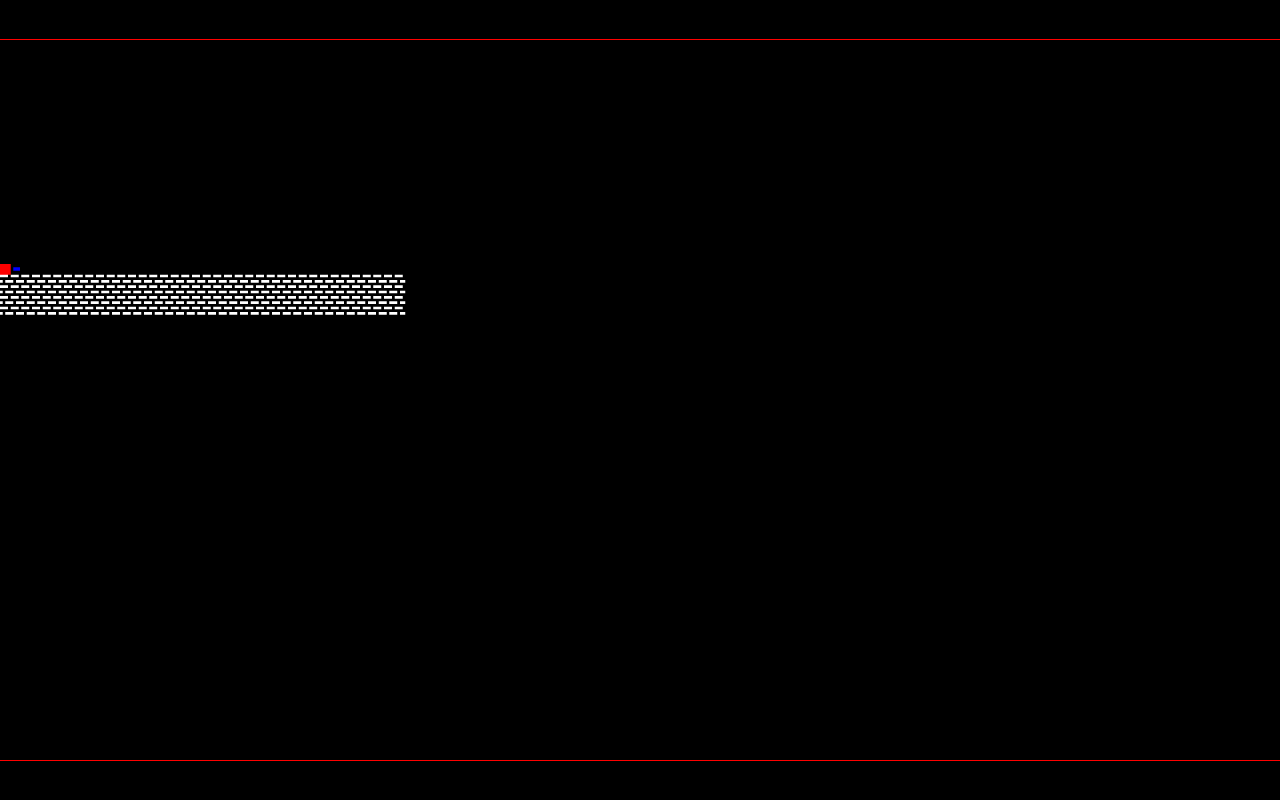
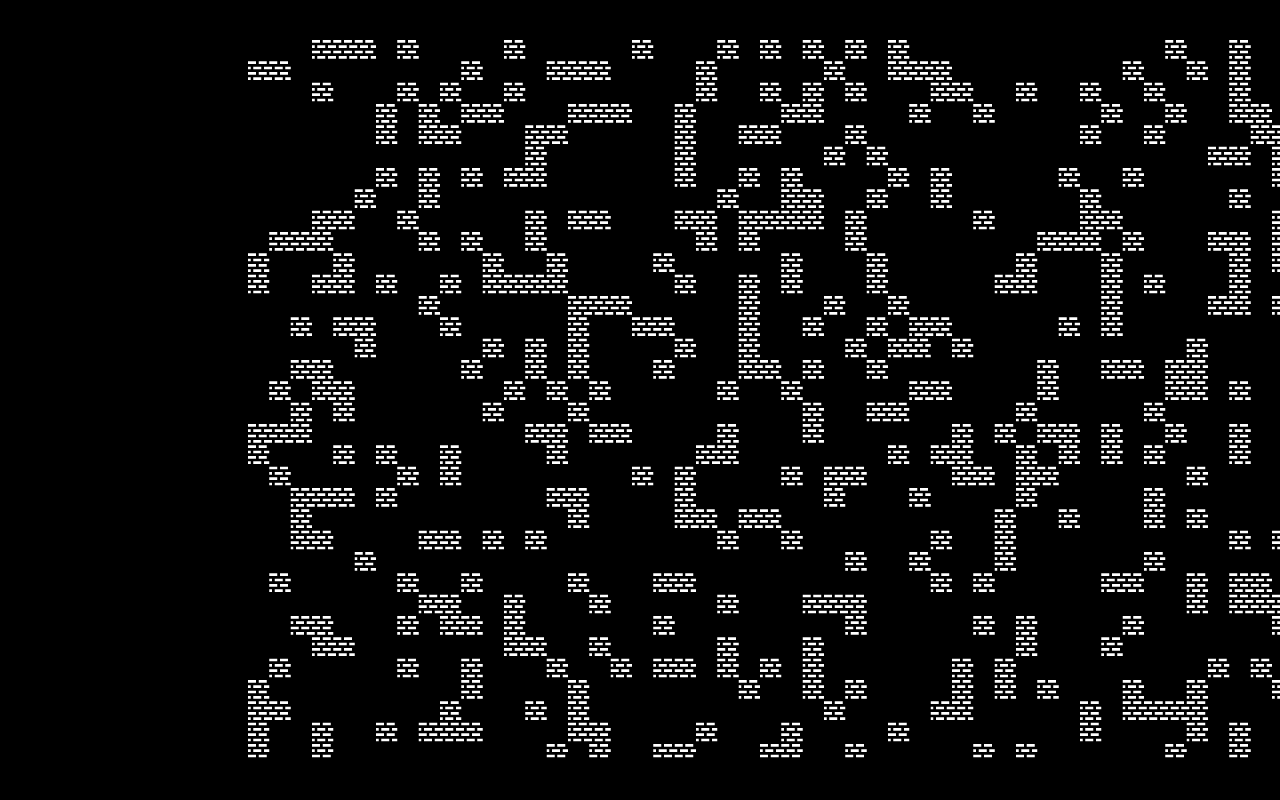
Before and after one commit to Hude06/JS13K, a plain HTML site: page index.html in a window 1280 px wide. Drawn offline with Linux system fonts and the light colour scheme; animation ran at ten frames a second.

Commit message:
Adding Levels and generation still working on collision

```diff
--- a/globals.js
+++ b/globals.js
@@ -2,11 +2,12 @@ export class Globals {
     constructor() {
         this.currentKey = new Map();
         this.blocks = [];
-        this.SCROLLX = 0;
+        this.SCROLLX = 100;
         this.SCROLLY = 0;
         this.canvas = document.getElementById("canvas");
         this.ctx = this.canvas.getContext("2d");
         this.bullets = [];
         this.mouseClicked = false
+        this.BLOCKSIZE = 32;
     }
 }
--- a/level.js
+++ b/level.js
@@ -26,16 +26,17 @@ export class Level {
     this.x = 1;
     this.y = 1;
   }
+
   init() {
+    this.height = this.level.length;
+    this.width = this.level[0].length;
+
     for (let i = 0; i < this.level.length; i++) {
       for (let w = 0; w < this.level[i].length; w++) {
         let block = this.level[i][w];
         this.x = w;
         this.y = i;
-          this.width = this.level.length;
-          this.height = this.level[i].length;
-          this.blocks.push(new Block(this.x*BLOCKSIZE, this.y*BLOCKSIZE,block));
-
+        this.blocks.push(new Block(this.x * BLOCKSIZE, this.y * BLOCKSIZE, block));
       }
     }
   }
--- a/main.js
+++ b/main.js
@@ -4,6 +4,8 @@ import {Globals} from './globals.js';
 import { ParticleEngine } from './particalEngine.js';
 export let globals = new Globals();
 let player = new Player();
+let LevelWIDTH = 50
+let LevelHEIGHT = 40
 globals.canvas.addEventListener("mousedown", (_) => {
     globals.mouseClicked = true;
 })
@@ -17,23 +19,22 @@ const particleEngine = new ParticleEngine(globals.ctx, {
     duration: 0.25 // 2 seconds
 });
 
-let GameLevel1 = [
-  [0, 0, 0, 0, 0, 0, 0, 0, 0, 0],
-  [0, 0, 0, 0, 0, 0, 0, 0, 0, 0],
-  [0, 0, 0, 0, 0, 0, 0, 0, 0, 0],
-  [0, 0, 0, 0, 0, 0, 0, 0, 0, 0],
-  [0, 0, 0, 0, 0, 0, 0, 0, 0, 0],
-  [0, 0, 0, 0, 0, 0, 0, 0, 0, 0],
-  [0, 0, 0, 0, 0, 0, 0, 0, 0, 0],
-  [0, 0, 0, 0, 0, 0, 0, 0, 0, 0],
-  [0, 0, 0, 0, 0, 0, 0, 0, 0, 0],
-  [0, 0, 0, 0, 0, 0, 0, 0, 0, 0],
-  [0, 0, 0, 0, 0, 0, 0, 0, 0, 0, 0, 0, 0, 0, 0, 0, 0, 0, 0,],
-  [1, 1, 1, 1, 1, 1, 1, 1, 1, 1, 1, 1, 1, 1, 1, 1, 1, 1, 1,],
-  [1, 1, 1, 1, 1, 1, 1, 1, 1, 1, 1, 1, 1, 1, 1, 1, 1, 1, 1,],
-];
+function CreateGameLevel(LevelHEIGHT, LevelWIDTH) {
+    let GameLevel1 = [];
 
-let level1 = new Level(globals.blocks, GameLevel1);
+    for (let i = 0; i < LevelHEIGHT; i++) {
+        const row = [];
+        for (let j = 0; j < LevelWIDTH; j++) {
+            let rando = Math.floor(Math.random() * 4);
+            row.push(rando);
+        }
+        GameLevel1.push(row);
+    }
+
+
+    return GameLevel1; // Return the generated level data
+}
+let level1 = new Level(globals.blocks, CreateGameLevel(LevelHEIGHT, LevelWIDTH));
 function keyboardInit() {
     window.addEventListener("keydown", (e) => {
         globals.currentKey.set(e.key, true);
@@ -44,24 +45,28 @@ function keyboardInit() {
 }
 
 function loop() {
-    globals.ctx.clearRect(0, 0, canvas.width, canvas.height);
     globals.ctx.fillStyle = "black";
     globals.ctx.fillRect(0,0,canvas.width,canvas.height);
+    globals.ctx.save()
+    globals.ctx.translate(-globals.SCROLLX, -globals.SCROLLY);
     particleEngine.update(0.01);
+    player.update(globals.currentKey,globals.blocks);
+    //DRAWING
     particleEngine.draw();
-
+    globals.bullets.forEach(bullet => {
+        bullet.update(globals.ctx);
+    });
     for (let i = 0; i < globals.blocks.length; i++) {
         globals.blocks[i].draw(globals.ctx);
     }
-    globals.bullets.forEach(bullet => {
-        bullet.update(globals.ctx);
-    });
     player.draw(globals.ctx,particleEngine);
-    player.update(globals.currentKey,globals.blocks);
+    globals.SCROLLX = player.bounds.x - canvas.width/2;
+    globals.ctx.restore();
     requestAnimationFrame(loop);
 }
 function init() {
     level1.init();
+    player.init();
     keyboardInit();
     loop();
 }
--- a/player.js
+++ b/player.js
@@ -22,7 +22,7 @@ class Bullet {
 }
 export class Player {
     constructor() {
-        this.bounds = new Rect(0, 0, 16, 16);
+        this.bounds = new Rect(1000, 0, 16, 16);
         this.gravity = 0.27;
         this.velocity = 0;
         this.speed = 3;
@@ -35,6 +35,42 @@ export class Player {
         this.ableToShoot = true;
         this.timeLeft = 0;
         this.KnockBack = 50;
+        this.velocityX = 0;
+        this.collidingDirection = '';
+    }
+    init() {
+        console.log("Blocks Are", globals.blocks);
+        const maxAttempts = 10;
+        let attempts = 0;
+        let intersect = true;
+
+        while (attempts < maxAttempts && intersect) {
+            // Generate random values for x and y between 100 and 1099
+            let randomX = Math.floor(Math.random() * 1000) + 100;
+            let randomY = Math.floor(Math.random() * 1000) + 100;
+            this.bounds.x = randomX;
+            this.bounds.y = randomY;
+
+            intersect = false;
+            // Iterate through the 2D array
+            for (let i = 0; i < globals.blocks.length; i++) {
+                for (let j = 0; j < globals.blocks[i].length; j++) {
+                    if (this.bounds.intersects(globals.blocks[i][j].bounds) || globals.blocks[i][j].bounds.intersects(this.bounds)) {
+                        intersect = true;
+                        break;
+                    }
+                }
+                if (intersect) break;
+            }
+
+            attempts++;
+        }
+
+        if (intersect) {
+            console.error('Failed to find a non-colliding position');
+        } else {
+            console.log('Position found at', this.bounds.x, this.bounds.y);
+        }
     }
     draw(ctx,particalEngine) {
         ctx.fillStyle = "red";
@@ -50,30 +86,26 @@ export class Player {
             ctx.fillRect(this.bounds.x - 20, this.bounds.y +5, GUNW, GUNH);
         }
         if (globals.mouseClicked) {
-            console.log("bang")
             if (this.timeLeft < 0) {
-                console.log("Bullet")
                 if (this.direction == 1) {
                     particalEngine.spawnParticles(this.bounds.x+10, this.bounds.y);
-                    this.bounds.x -= this.KnockBack * (Math.random()*2);
-                    this.jump(Math.random()*2)
                 }
                 if (this.direction == -1) {
                     particalEngine.spawnParticles(this.bounds.x-10, this.bounds.y);
-                    this.bounds.x += this.KnockBack * (Math.random() * 2);
-                    this.jump(Math.random()*2)
                 }
                 globals.bullets.push(new Bullet(5, this.direction, this.bounds.x, this.bounds.y));
                 this.timeLeft = 10
             }
 
         }
+        ctx.strokeStyle = "yellow";
+        ctx.lineWidth = 2;
+        ctx.strokeRect(this.bounds.x, this.bounds.y, this.bounds.w, this.bounds.h)
     }
 
 
     jump(height) {
         this.isJumping = true;
-        console.log(height)
         if (height) {
             this.velocity = -height - 2;
             this.bounds.y -= 5;
@@ -105,7 +137,7 @@ export class Player {
         }
         if (currentKey.get("d") || currentKey.get("ArrowRight")) {
             this.direction = 1;
-            this.bounds.x += this.speed;
+            this.bounds.x += this.speed
         }
         if ((currentKey.get(" ") || currentKey.get("ArrowUp") || currentKey.get("w")) && this.isJumping == false) {
             this.jump();
@@ -118,24 +150,9 @@ export class Player {
     }
 
     handleCollision(block, currentKey) {
-        if (currentKey.get("a") || currentKey.get("ArrowLeft")) {
-
-        }
-        if (currentKey.get("d") || currentKey.get("ArrowRight")) {
-        }
         if (currentKey.get(" ") || currentKey.get("ArrowUp") || this.velocity < 0) {
             this.bounds.y = (block.bounds.y + this.bounds.h)+15;
             this.velocity = 0
         }
-        if (this.velocity > 0 && this.bounds.y < block.bounds.y) {
-            this.isCollidingDown = true;
-        } else {
-            this.isCollidingDown = false;
-        }
-        if (this.isCollidingDown) {
-            this.isJumping = false;
-            this.bounds.y = block.bounds.y - this.bounds.h;
-            this.velocity = 0;
-        }
     }
 }
--- a/style.css
+++ b/style.css
@@ -11,5 +11,4 @@ body {
     top: 50%;
     left: 50%;
     transform: translate(-50%, -50%);
-    border: 1px solid red;
 }
```
Lines whose indentation alone changed are shown as unchanged.
